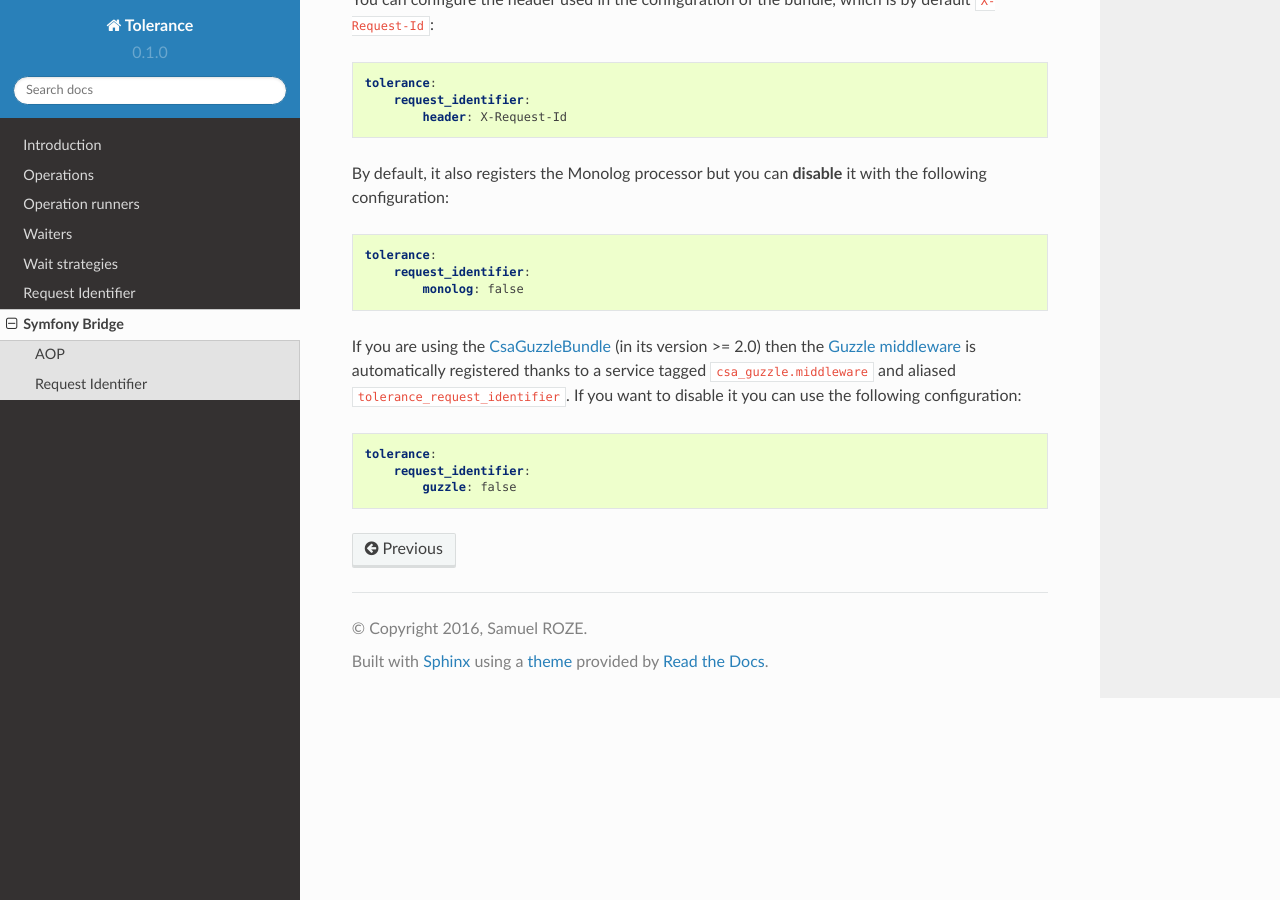
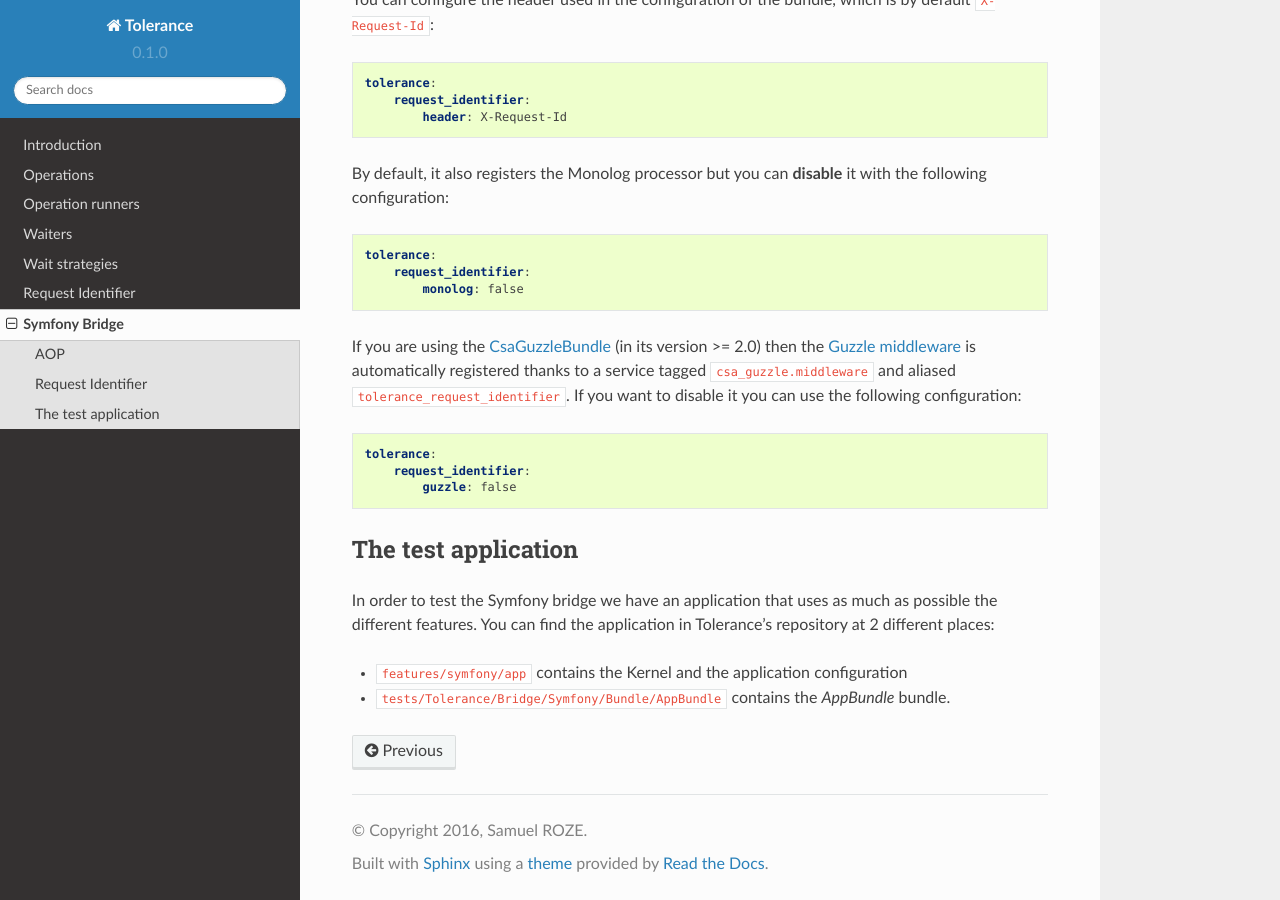
Before and after one commit to Tolerance/Tolerance, a Sphinx documentation site: the page built from docs/bridges/symfony.rst, in a window 1280 px wide and 900 px high, scrolled down 2212 px. Built offline with Sphinx 7.4.7 and the Read the Docs theme 2.0.0, drawn with Linux system fonts in a browser that asks for light colours.

Commit message:
Add mention of the testing Symfony application in the documentation

```diff
--- a/docs/bridges/symfony.rst
+++ b/docs/bridges/symfony.rst
@@ -126,3 +126,12 @@ use the following configuration:
     tolerance:
         request_identifier:
             guzzle: false
+
+The test application
+--------------------
+
+In order to test the Symfony bridge we have an application that uses as much as possible the different features. You can
+find the application in Tolerance's repository at 2 different places:
+
+- :code:`features/symfony/app` contains the Kernel and the application configuration
+- :code:`tests/Tolerance/Bridge/Symfony/Bundle/AppBundle` contains the *AppBundle* bundle.
```
